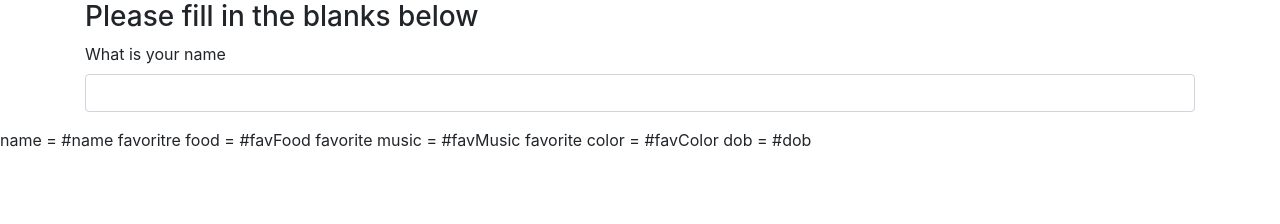
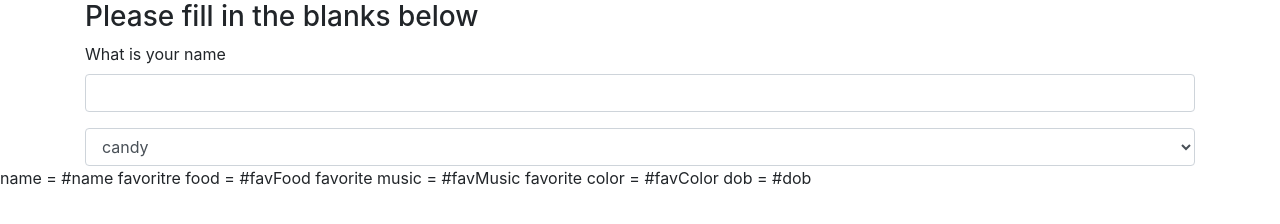
Before and after one commit to benjibrucker/survey, a plain HTML site: page index.html in a window 1280 px wide. Drawn offline with Linux system fonts and the light colour scheme.

Commit message:
add favFood section
  Co-authored-by: Nick Hennessy <njhnny@gmail.com>
  Co-authored-by: Laurie Waller <lauriewaller7@gmail.com>

```diff
--- a/index.html
+++ b/index.html
@@ -5,7 +5,7 @@
   <link href="css/styles.css" rel="stylesheet" type="text/css">
   <script src="js/jquery-3.5.1.js"></script>
   <script src="js/scripts.js"></script>
-  <title>Drinks</title>
+  <title>Survey</title>
 </head>
 <body>
   <div class="container">
@@ -17,6 +17,12 @@
           <input id="personsName" class="form-control" type="text">
         </div>
       </form>
+      <select class="form-control" id="favFood">
+        <option>candy</option>
+        <option>soup</option>
+        <option>avocado</option>
+        <option>honey</option>
+      </select>
     </div>
   </div>
 </body>
```
